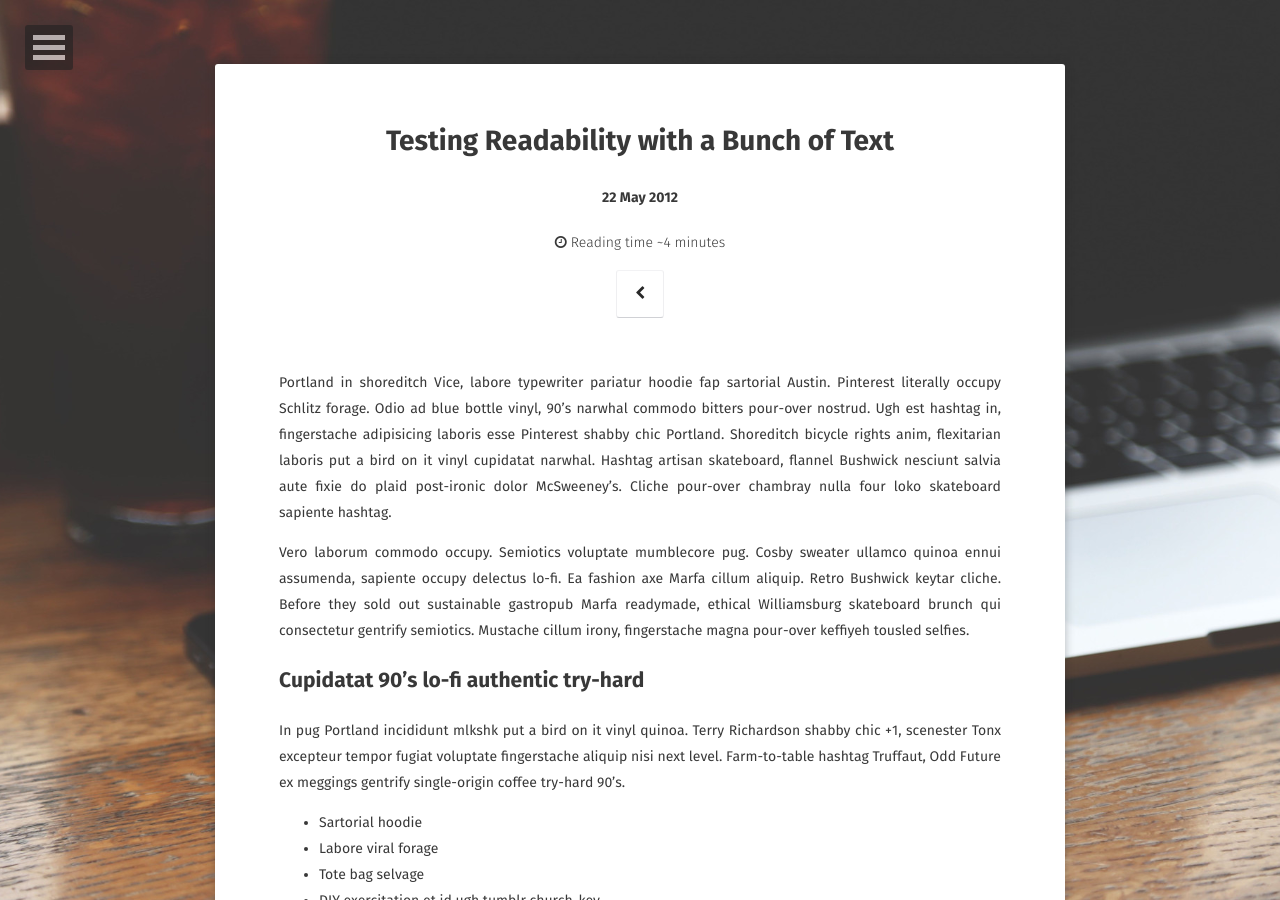
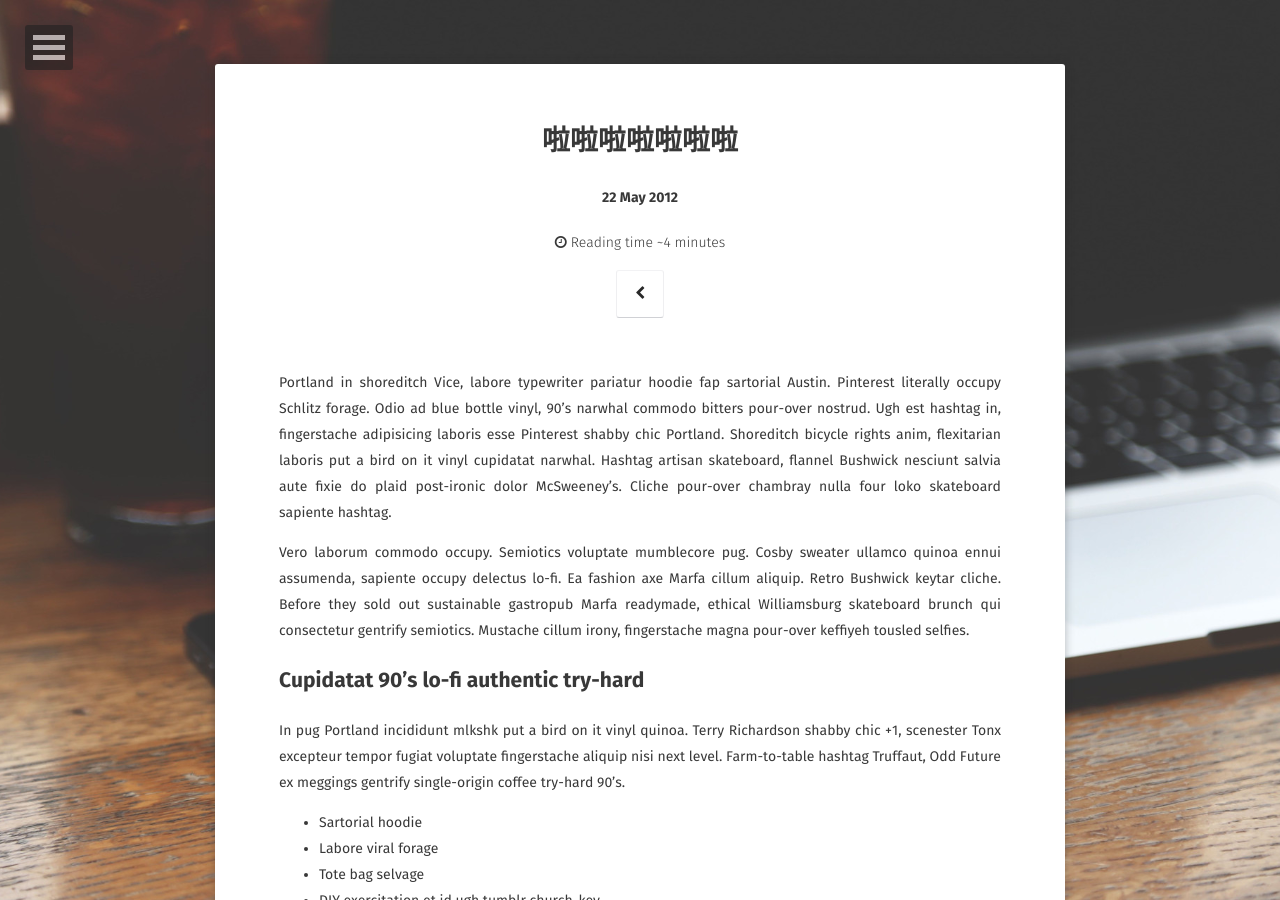
Before and after one commit to bannyxu/banny.github.io, a Jekyll site: the page built from _posts/2012-05-22-readability-post.md, in a window 1280 px wide and 900 px high. Built offline with Jekyll 4.4.1, drawn with Linux system fonts in a browser that asks for light colours; some web fonts are replaced; comment, search, counter and statistics services are not loaded.

Commit message:
Update 2012-05-22-readability-post.md

```diff
--- a/_posts/2012-05-22-readability-post.md
+++ b/_posts/2012-05-22-readability-post.md
@@ -1,6 +1,6 @@
 ---
 layout: post
-title: "Testing Readability with a Bunch of Text"
+title: "啦啦啦啦啦啦啦"
 date: 2012-05-22
 excerpt: "A ton of text to test readability."
 tags: [sample post, readability, test]
```
